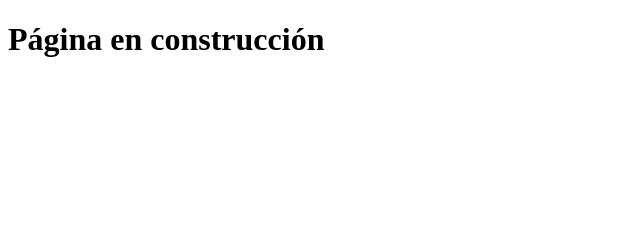
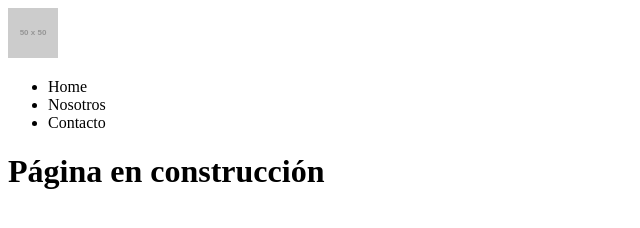
Before and after one commit to AngelAR94/ramas-de-git, a plain HTML site: page index.html in a window 1280 px wide. Shown: the whole page, without its empty margins (0-640 px from the left). Drawn offline with Linux system fonts and the light colour scheme; placeholder pictures from the web are drawn by us.

Commit message:
add branch header

```diff
--- a/index.html
+++ b/index.html
@@ -6,6 +6,16 @@
     <title>Document</title>
   </head>
   <body>
+    <header>
+      <img src="https://via.placeholder.com/50" alt="" />
+      <div>
+        <ul>
+          <li href="#">Home</li>
+          <li href="#">Nosotros</li>
+          <li href="#">Contacto</li>
+        </ul>
+      </div>
+    </header>
     <h1>Página en construcción</h1>
   </body>
 </html>
```
